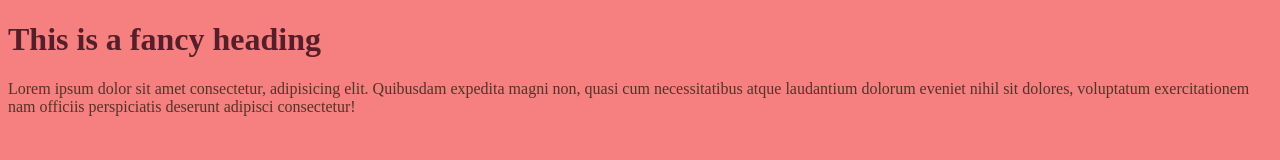
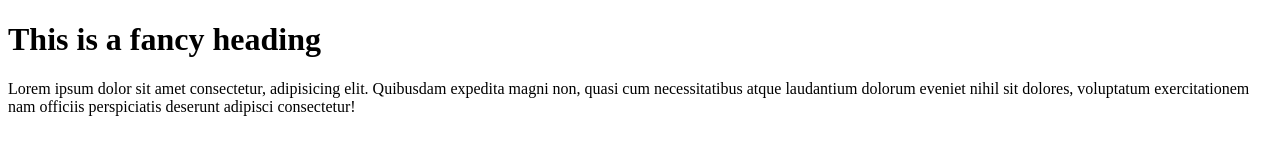
Before and after one commit to Michelle-Phung/first-website, a plain HTML site: page index.html in a window 1280 px wide. Drawn offline with Linux system fonts and the light colour scheme.

Commit message:
Update index.html

```diff
--- a/index.html
+++ b/index.html
@@ -5,16 +5,7 @@
     <meta name="viewport" content="width=device-width, initial-scale=1.0">
     <title>Welcome to Web Dev</title>
 
-    <style>
-        body {
-            background-color: #f67f7f;
-            color: #533327;
-        }
 
-        h1 {
-            color: #551e28;
-        }
-    </style>
 </head>
 <body>
     <h1>This is a fancy heading</h1>
```
